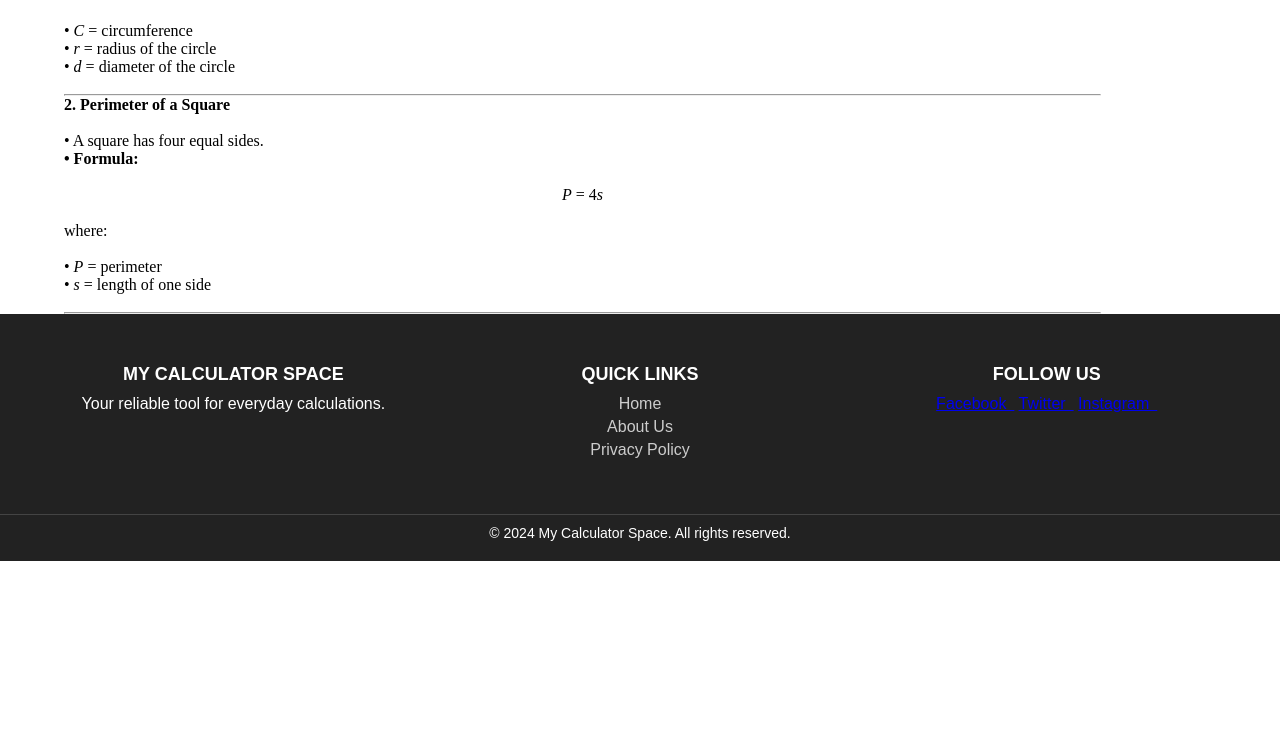
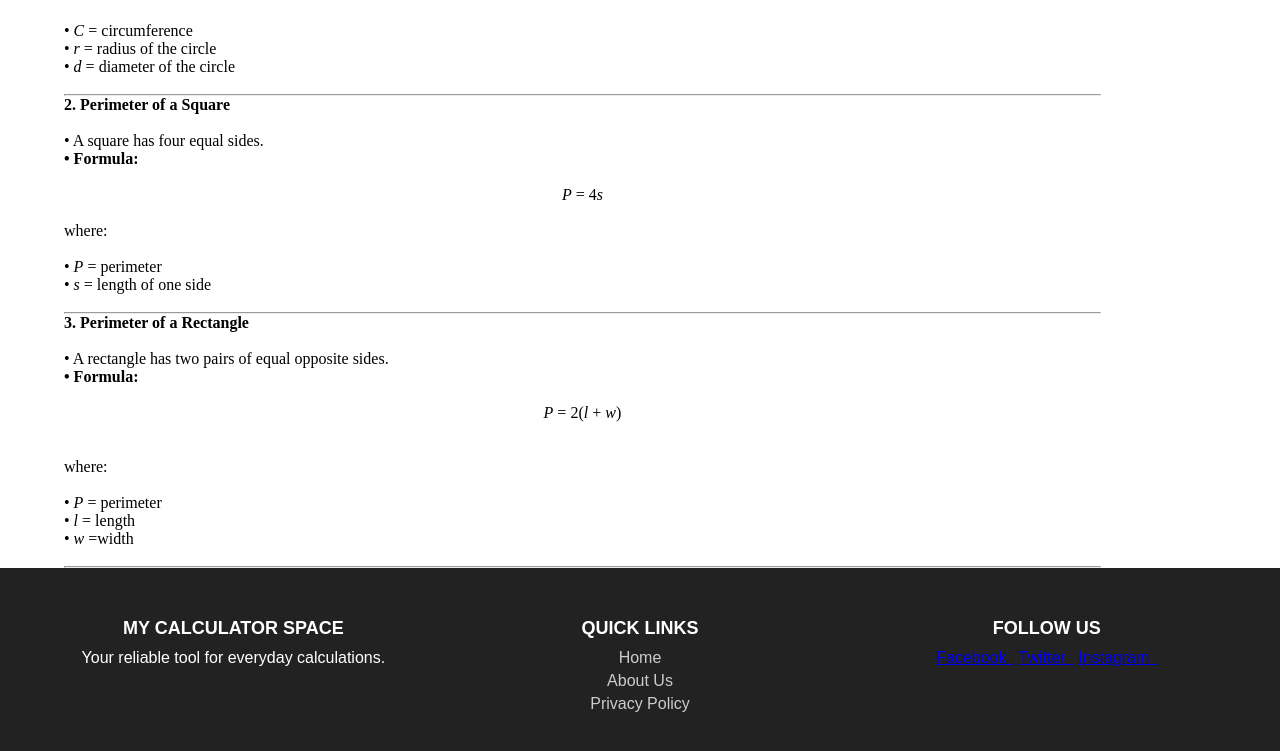
Before and after one commit to Mycalculatorspace/calculator, a plain HTML site: page perimeter.html in a window 1280 px wide. Shown: the part 763-1514 px from the top of the page. Before the commit the page ends 1324 px from the top, so only its background shows below. Drawn offline with Linux system fonts and the light colour scheme.

Commit message:
rectangle para added

```diff
--- a/perimeter.html
+++ b/perimeter.html
@@ -137,7 +137,21 @@
             • <i>P</i> = perimeter <br>
             • <i>s</i> =  length of one side <br>
         </p><br><hr>
-
+        <p>
+            <strong>3. Perimeter of a Rectangle</strong><br><br>
+            • A rectangle has two pairs of equal opposite sides. <br>
+            <strong>• Formula:</strong><br><br>
+            <div class="formula">
+                <i>P</i> = 2(<i>l</i> + <i>w</i>)
+            </div><br><br>
+            where: <br><br>
+            • <i>P</i> = perimeter <br>
+            • <i>l</i> = length <br>
+            • <i>w</i> =width <br>
+        </p><br><hr>
+        <p>
+            <strong></strong>
+        </p>
     </div>
 </main>
 <footer>
```
